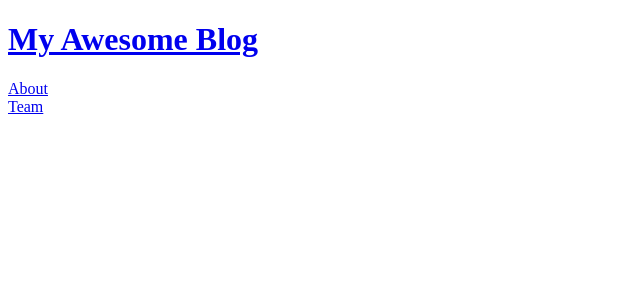
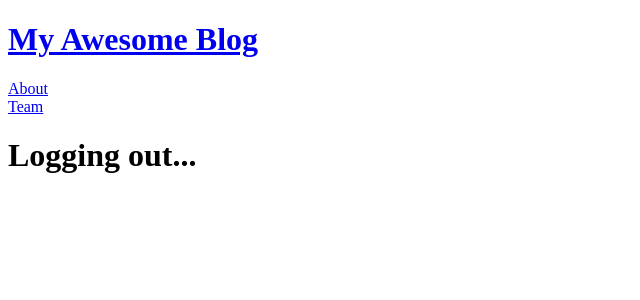
Before and after one commit to jeanquark/nuxt-static-example, a Nuxt app: page /logout in a window 1280 px wide. Shown: the top 300 px of the page, without its empty margins (0-640 px from the left). Built offline with nearby package versions, Linux system fonts and the light colour scheme.

Commit message:
Added logout page

```diff
--- /dev/null
+++ b/pages/logout.vue
@@ -0,0 +1,3 @@
+<template>
+	<h1>Logging out...</h1>
+</template>
```
